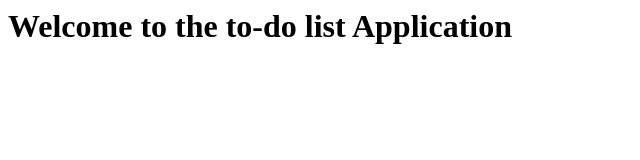
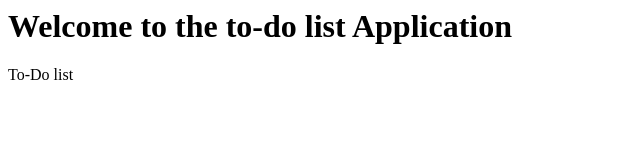
Before and after one commit to gunjads7245/todo_fall2017, a plain HTML site: page todo_2017Fall/index.html in a window 1280 px wide. Shown: the full height of the page, 0-640 px from the left. Drawn offline with Linux system fonts and the light colour scheme.

Commit message:
header element

```diff
--- a/todo_2017Fall/index.html
+++ b/todo_2017Fall/index.html
@@ -2,7 +2,6 @@
 <head></head>
 <body>
 	<h1> Welcome to the to-do list Application</h1>
-
-
+	<header>To-Do list</header>
 </body>
 </html>
```
